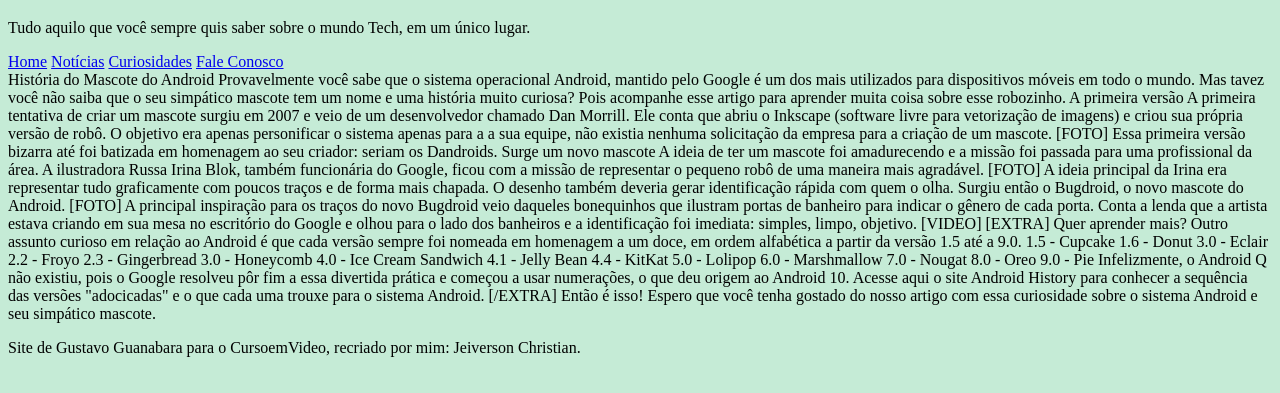
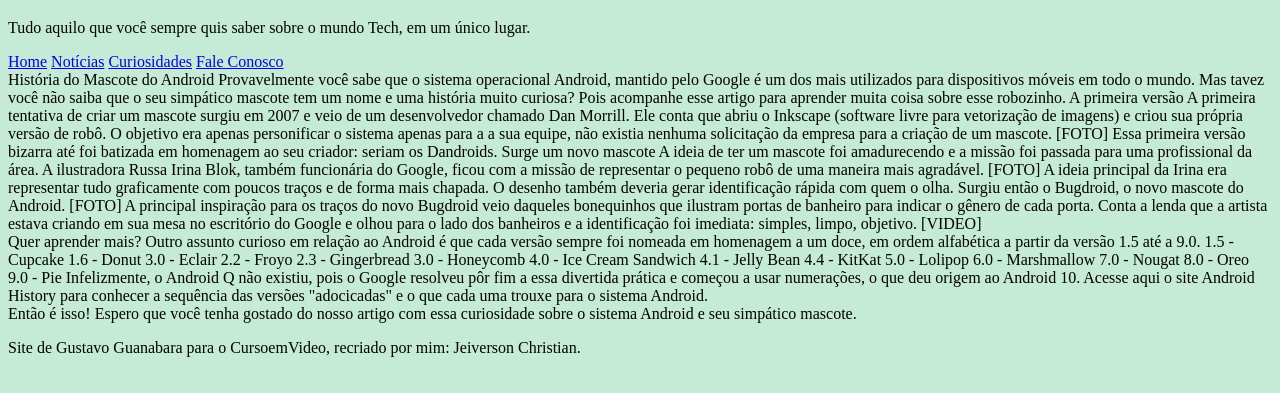
Before and after one commit to JeiversonChristian/android.com, a plain HTML site: page android.html in a window 1280 px wide. Shown: the part 61-454 px from the top of the page. Drawn offline with Linux system fonts and the light colour scheme.

Commit message:
colocando mais uma group tag

```diff
--- a/android.html
+++ b/android.html
@@ -46,10 +46,9 @@
 
             [VIDEO]
 
-            [EXTRA] Quer aprender mais?
-
+            <aside>
+                Quer aprender mais?
                 Outro assunto curioso em relação ao Android é que cada versão sempre foi nomeada em homenagem a um doce, em ordem alfabética a partir da versão 1.5 até a 9.0.
-
                 1.5 - Cupcake
                 1.6 - Donut
                 3.0 - Eclair
@@ -64,11 +63,9 @@
                 7.0 - Nougat
                 8.0 - Oreo
                 9.0 - Pie
-
                 Infelizmente, o Android Q não existiu, pois o Google resolveu pôr fim a essa divertida prática e começou a usar numerações, o que deu origem ao Android 10.
-
                 Acesse aqui o site Android History para conhecer a sequência das versões "adocicadas" e o que cada uma trouxe para o sistema Android.
-            [/EXTRA]
+            </aside>
 
             Então é isso! Espero que você tenha gostado do nosso artigo com essa curiosidade sobre o sistema Android e seu simpático mascote.
         </article>
```
Lines whose indentation alone changed are shown as unchanged.
